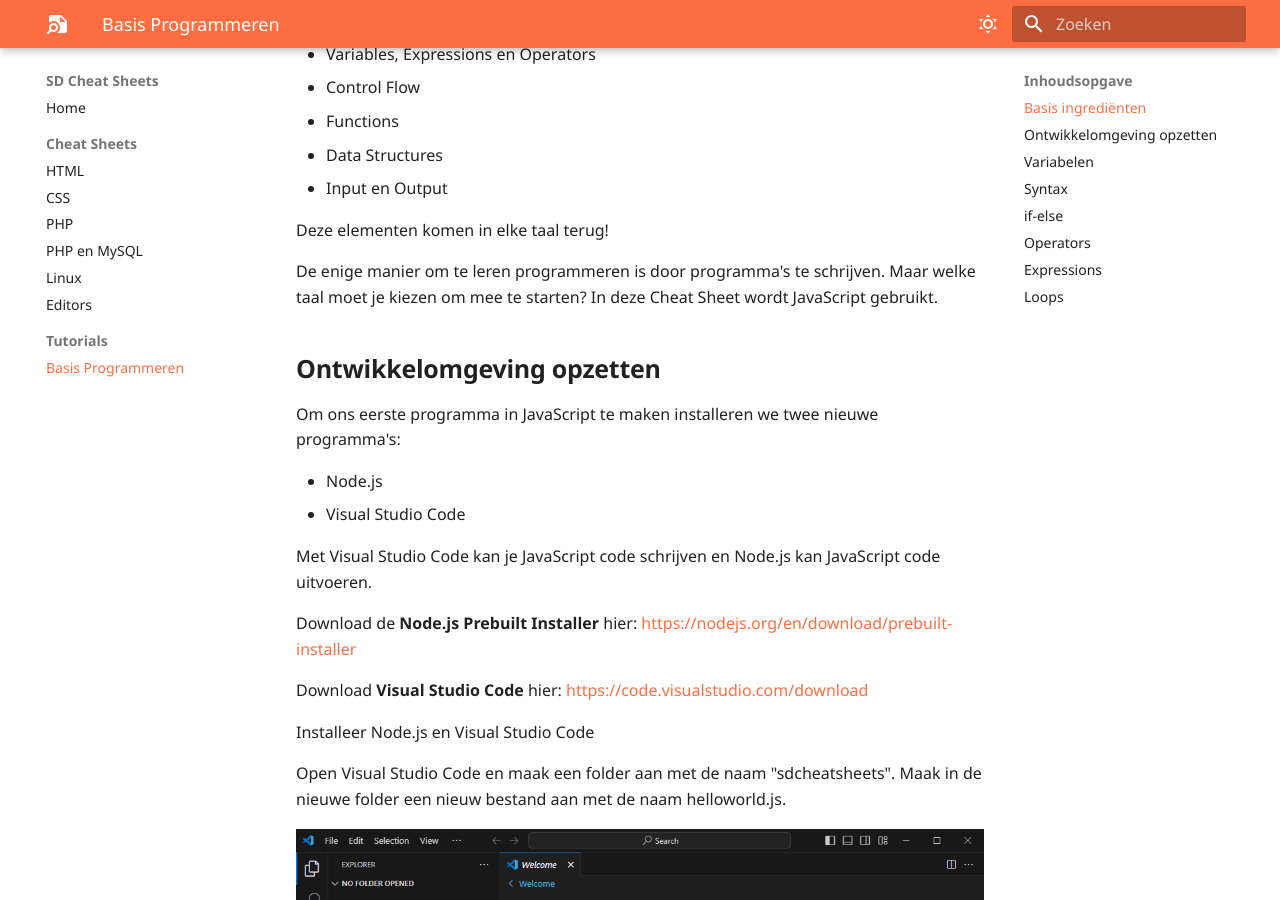
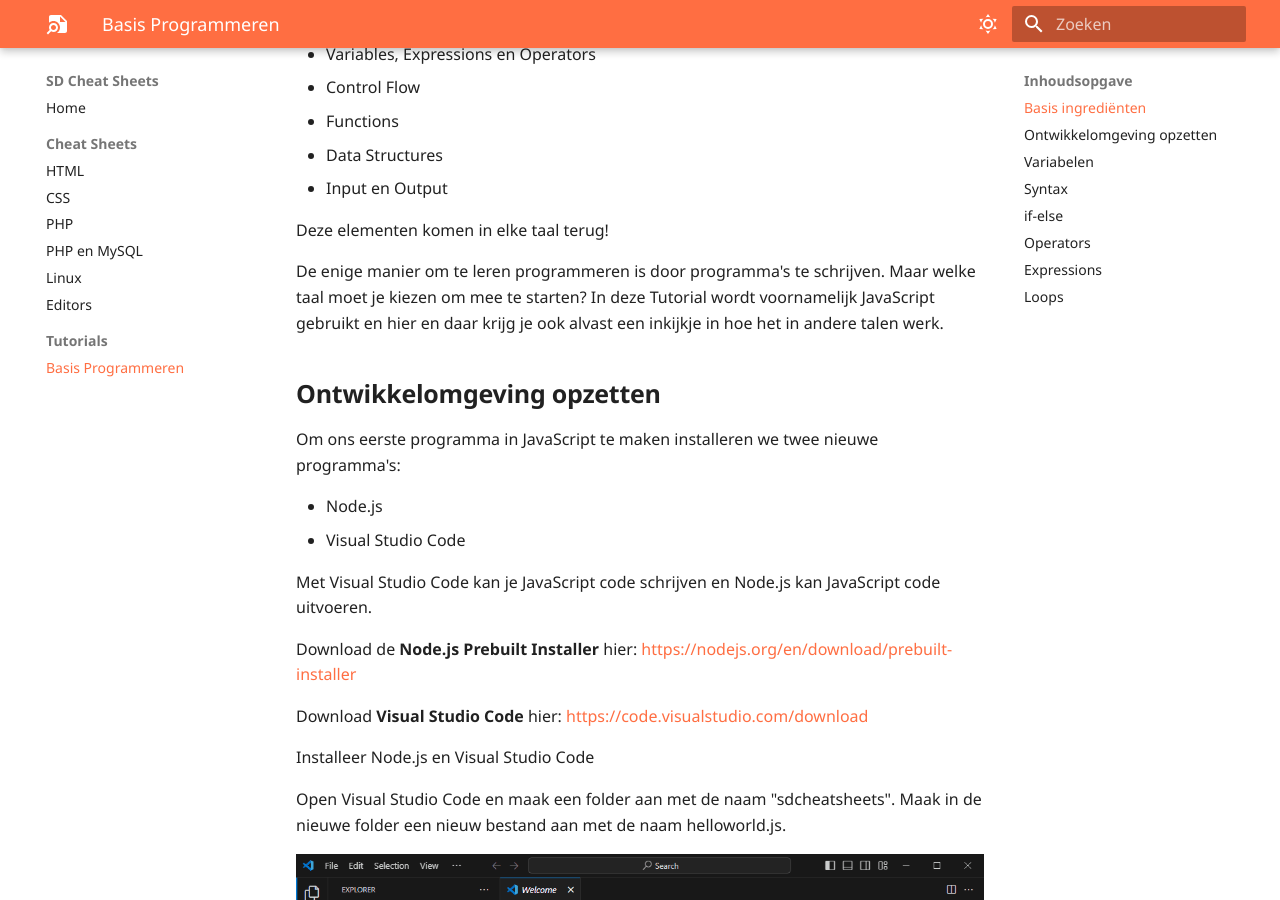
Before and after one commit to Dawied/SDCheatSheets, an MkDocs documentation site: the page built from docs/basis-programmeren.md, in a window 1280 px wide and 900 px high, scrolled down 444 px. Built offline with MkDocs 1.6.1 and Material for MkDocs 9.7.7, drawn with Linux system fonts in a browser that asks for light colours; emoji names are drawn with the system emoji font; some web fonts are replaced.

Commit message:
minor edits

```diff
--- a/docs/basis-programmeren.md
+++ b/docs/basis-programmeren.md
@@ -15,7 +15,7 @@ De basis van elke programmeertaal bestaat uit maar een paar dingen. En omdat pro
 
 Deze elementen komen in elke taal terug!
 
-De enige manier om te leren programmeren is door programma's te schrijven. Maar welke taal moet je kiezen om mee te starten? In deze Cheat Sheet wordt JavaScript gebruikt.
+De enige manier om te leren programmeren is door programma's te schrijven. Maar welke taal moet je kiezen om mee te starten? In deze Tutorial wordt voornamelijk JavaScript gebruikt en hier en daar krijg je ook alvast een inkijkje in hoe het in andere talen werk.
 
 ## Ontwikkelomgeving opzetten
 Om ons eerste programma in JavaScript te maken installeren we twee nieuwe programma's:
```
